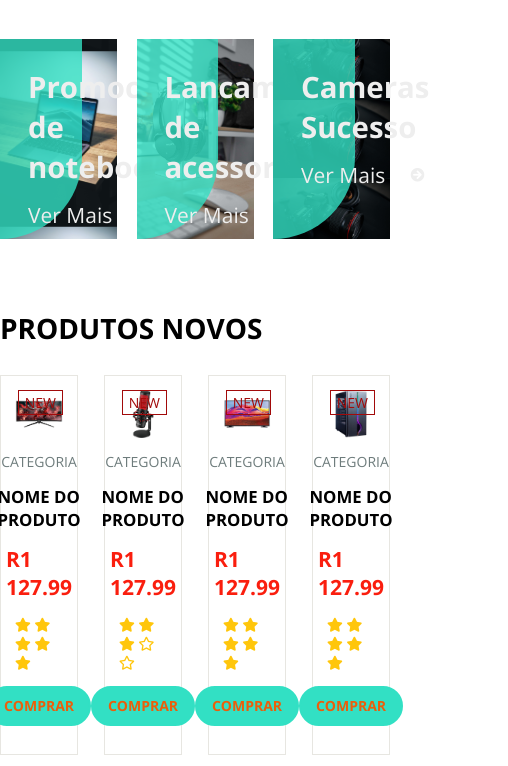
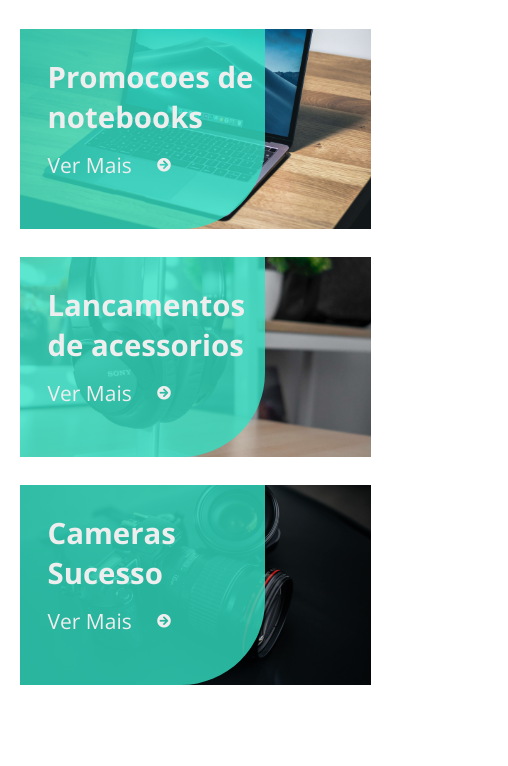
Before and after one commit to Jeffersoncharlles/Electron_Sass, a plain HTML site: page index.html in a window 390 px wide. Shown: the part 285-1051 px from the top of the page, 508 px wide, since content can reach past the window. Drawn offline with nearby package versions, Linux system fonts and the light colour scheme.

Commit message:
mobile commit

```diff
--- a/assets/sass/2-layouts/_banner-section.sass
+++ b/assets/sass/2-layouts/_banner-section.sass
@@ -5,3 +5,7 @@
 .banners
     @include layouts-mixins.center-content
     padding: 3rem 0
+
+    @include base-mixins.mobile
+        flex-direction: column
+        align-items: center
--- a/assets/sass/2-layouts/_deal-section.sass
+++ b/assets/sass/2-layouts/_deal-section.sass
@@ -12,6 +12,12 @@
     height: 600px
     padding: 2rem
 
+    @include base-mixins.mobile
+        background-size: 70%
+        background-position-y: 100%
+        background-position-x: 120%
+        height: 700px
+
     &-content
         height: 100%
         flex-direction: column
@@ -19,9 +25,17 @@
         @include layouts-mixins.center-content
         justify-content: center
 
+        @include base-mixins.mobile
+            text-align: center
+
         &-timer
             display: flex
             margin-bottom: 2rem
+
+            @include base-mixins.mobile
+                flex-wrap: wrap
+                align-self: center
+                justify-content: center
 
         .deal-container-timer
             width: 100px
@@ -35,6 +49,9 @@
             color: variables.$light-color
             margin: 0 1rem
 
+            @include base-mixins.mobile
+                margin-bottom: 1.5rem
+
             &-time
                 font-weight: bold
                 font-size: 1.5rem
--- a/assets/sass/2-layouts/_footer.sass
+++ b/assets/sass/2-layouts/_footer.sass
@@ -5,6 +5,9 @@
 .footer
     background-color: variables.$bg-color
     padding: 3rem 0
+
+    @include base-mixins.mobile
+        padding: 3rem
 
     a, p
         color: variables.$gray-text-color
@@ -29,8 +32,15 @@
         @include layouts-mixins.center-content
         padding-bottom: 3rem
 
+        @include base-mixins.mobile
+            flex-direction: column
+
         &-about, &-categories, &-information, &-menu
             max-width: 25%
+
+            @include base-mixins.mobile
+                max-width: 100%
+                margin-bottom: 1rem
 
     &-bottom
         @include layouts-mixins.center-content
@@ -41,6 +51,9 @@
         &-payments
             margin-bottom: 2rem
 
+            @include base-mixins.mobile
+
+
             i
                 color: variables.$dark-color
                 cursor: pointer
--- a/assets/sass/2-layouts/_header.sass
+++ b/assets/sass/2-layouts/_header.sass
@@ -8,6 +8,9 @@
     &-top
         background-color: variables.$secondary-bg-color
         color: variables.$light-color
+
+        @include base-mixins.mobile
+            display: none
 
         &-container
             @include layouts-mixins.center-content
@@ -28,6 +31,10 @@
         @include layouts-mixins.center-content
         padding: 1.3rem 0
 
+        @include base-mixins.mobile
+            flex-direction: column
+            align-items: center
+
         a, span ,i
             color: variables.$light-color
 
@@ -46,6 +53,10 @@
         width: 45%
 
 
+        @include base-mixins.mobile
+            width: 100%
+            margin: 2rem 0
+
         input
             height: 40px
 
@@ -60,6 +71,9 @@
         .wishlist-container , .header-cart-container
             @include layouts-mixins.header-icon
 
+            @include base-mixins.mobile
+                margin: 1rem
+
 .header-bottom
     background-color: variables.$bg-color
     border-bottom: 2px solid variables.$secondary-bg-color
@@ -69,6 +83,9 @@
         @include layouts-mixins.center-content
         justify-content: left
         padding: 1rem 0
+
+        @include base-mixins.mobile
+            display: none
 
         li
             margin-right: 1.3rem
--- a/assets/sass/2-layouts/_newsletter-section.sass
+++ b/assets/sass/2-layouts/_newsletter-section.sass
@@ -9,6 +9,9 @@
     align-items: center
     padding: 3rem
     border-top: 2px solid variables.$section-bg-color
+
+    @include base-mixins.mobile
+        text-align: center
 
     h2
         font-size: 2rem
@@ -24,9 +27,15 @@
         display: flex
         margin-bottom: 3rem
 
+        @include base-mixins.mobile
+            width: 100%
+
         input[type="email"]
             border: 1px solid variables.$section-bg-color
             @include layouts-mixins.rounded-input
+
+            @include base-mixins.mobile
+                width: 100%
 
     .social-media
         i
--- a/assets/sass/2-layouts/_products-section.sass
+++ b/assets/sass/2-layouts/_products-section.sass
@@ -11,7 +11,14 @@
         font-size: 2rem
         text-transform: uppercase
 
+        @include base-mixins.mobile
+            text-align: center
+
     &-container
         display: flex
         justify-content: space-between
         padding: 2rem 0
+
+        @include base-mixins.mobile
+            flex-direction: column
+            align-items: center
--- a/assets/sass/3-modules/_banners.sass
+++ b/assets/sass/3-modules/_banners.sass
@@ -10,6 +10,10 @@
     transition: .4s
     @include modules-mixins.center-bg
     background-size: 100%
+
+    @include base-mixins.mobile
+        width: 90%
+        margin: 1rem
 
     &:hover
         background-size: 120%
--- a/assets/sass/3-modules/_produts.sass
+++ b/assets/sass/3-modules/_produts.sass
@@ -12,6 +12,10 @@
     flex-direction: column
     justify-content: center
     align-items: center
+
+    @include base-mixins.mobile
+        width: 90%
+        margin: 1rem
 
     &:hover
         border-color: variables.$primary-color
```
Also changed, not shown: index.html (+1 -1 lines), assets/css/app.css, 1 other file.
